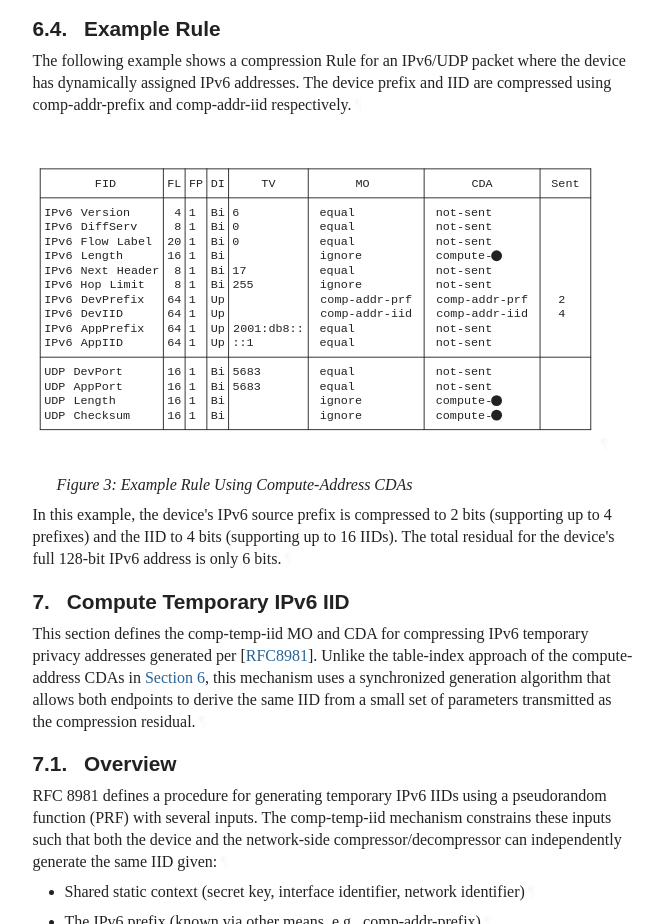
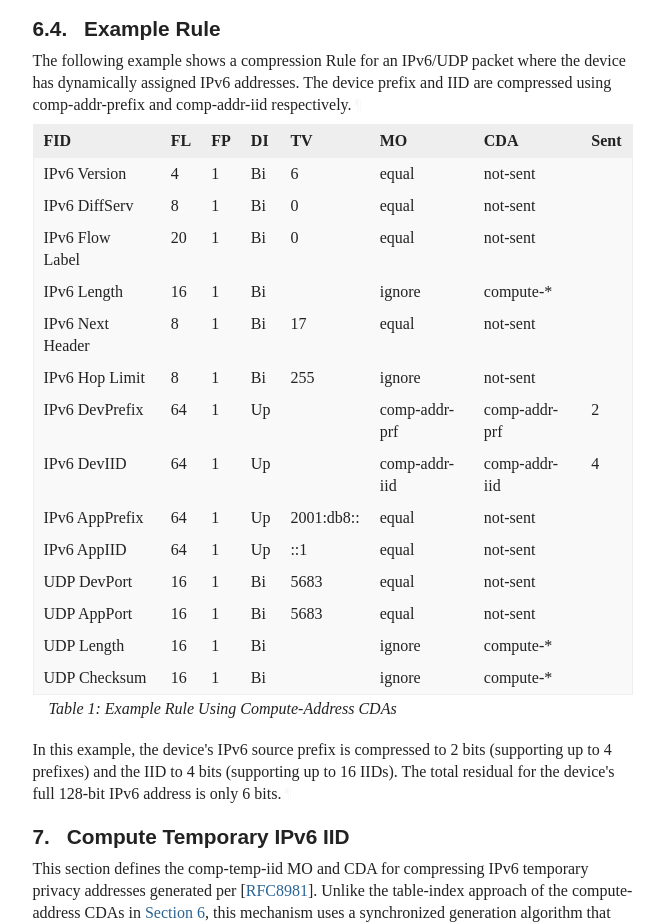
Before and after one commit to gloinul/schc-compute-address, a plain HTML site: page draft-westerlund-schc-compute-address.html in a window 1280 px wide. Shown: the part 7504-8428 px from the top of the page, without its empty margins (92-756 px from the left). Drawn offline with Linux system fonts and the light colour scheme; a web font is replaced by a local one.

Commit message:
Script updating gh-pages from d8fa11c. [ci skip]

```diff
--- a/draft-westerlund-schc-compute-address.html
+++ b/draft-westerlund-schc-compute-address.html
@@ -2023,154 +2023,166 @@ where the device has dynamically assigned IPv6 addresses. The device
 prefix and IID are compressed using comp-addr-prefix and comp-addr-iid
 respectively.<a href="#section-6.4-1" class="pilcrow">¶</a></p>
 <span id="name-example-rule-using-compute-"></span><div id="fig-rule-example">
-<figure id="figure-3">
-          <div id="section-6.4-2.1">
-            <div class="alignLeft art-svg artwork" id="section-6.4-2.1.1">
-<svg xmlns="http://www.w3.org/2000/svg" version="1.1" height="336" width="624" viewBox="0 0 624 336" class="diagram" text-anchor="middle" font-family="monospace" font-size="13px" stroke-linecap="round">
-                <path d="M 8,32 L 8,320" fill="none" stroke="black"></path>
-                <path d="M 144,32 L 144,320" fill="none" stroke="black"></path>
-                <path d="M 168,32 L 168,320" fill="none" stroke="black"></path>
-                <path d="M 192,32 L 192,320" fill="none" stroke="black"></path>
-                <path d="M 216,32 L 216,320" fill="none" stroke="black"></path>
-                <path d="M 304,32 L 304,320" fill="none" stroke="black"></path>
-                <path d="M 432,32 L 432,320" fill="none" stroke="black"></path>
-                <path d="M 560,32 L 560,320" fill="none" stroke="black"></path>
-                <path d="M 616,32 L 616,320" fill="none" stroke="black"></path>
-                <path d="M 8,32 L 616,32" fill="none" stroke="black"></path>
-                <path d="M 8,64 L 616,64" fill="none" stroke="black"></path>
-                <path d="M 8,240 L 616,240" fill="none" stroke="black"></path>
-                <path d="M 8,320 L 616,320" fill="none" stroke="black"></path>
-                <circle cx="512" cy="128" r="6" class="closeddot" fill="black"></circle>
-                <circle cx="512" cy="288" r="6" class="closeddot" fill="black"></circle>
-                <circle cx="512" cy="304" r="6" class="closeddot" fill="black"></circle>
-                <g class="text">
-                  <text x="80" y="52">FID</text>
-                  <text x="156" y="52">FL</text>
-                  <text x="180" y="52">FP</text>
-                  <text x="204" y="52">DI</text>
-                  <text x="260" y="52">TV</text>
-                  <text x="364" y="52">MO</text>
-                  <text x="496" y="52">CDA</text>
-                  <text x="588" y="52">Sent</text>
-                  <text x="28" y="84">IPv6</text>
-                  <text x="80" y="84">Version</text>
-                  <text x="160" y="84">4</text>
-                  <text x="176" y="84">1</text>
-                  <text x="204" y="84">Bi</text>
-                  <text x="224" y="84">6</text>
-                  <text x="336" y="84">equal</text>
-                  <text x="476" y="84">not-sent</text>
-                  <text x="28" y="100">IPv6</text>
-                  <text x="84" y="100">DiffServ</text>
-                  <text x="160" y="100">8</text>
-                  <text x="176" y="100">1</text>
-                  <text x="204" y="100">Bi</text>
-                  <text x="224" y="100">0</text>
-                  <text x="336" y="100">equal</text>
-                  <text x="476" y="100">not-sent</text>
-                  <text x="28" y="116">IPv6</text>
-                  <text x="68" y="116">Flow</text>
-                  <text x="112" y="116">Label</text>
-                  <text x="156" y="116">20</text>
-                  <text x="176" y="116">1</text>
-                  <text x="204" y="116">Bi</text>
-                  <text x="224" y="116">0</text>
-                  <text x="336" y="116">equal</text>
-                  <text x="476" y="116">not-sent</text>
-                  <text x="28" y="132">IPv6</text>
-                  <text x="76" y="132">Length</text>
-                  <text x="156" y="132">16</text>
-                  <text x="176" y="132">1</text>
-                  <text x="204" y="132">Bi</text>
-                  <text x="340" y="132">ignore</text>
-                  <text x="476" y="132">compute-</text>
-                  <text x="28" y="148">IPv6</text>
-                  <text x="68" y="148">Next</text>
-                  <text x="116" y="148">Header</text>
-                  <text x="160" y="148">8</text>
-                  <text x="176" y="148">1</text>
-                  <text x="204" y="148">Bi</text>
-                  <text x="228" y="148">17</text>
-                  <text x="336" y="148">equal</text>
-                  <text x="476" y="148">not-sent</text>
-                  <text x="28" y="164">IPv6</text>
-                  <text x="64" y="164">Hop</text>
-                  <text x="104" y="164">Limit</text>
-                  <text x="160" y="164">8</text>
-                  <text x="176" y="164">1</text>
-                  <text x="204" y="164">Bi</text>
-                  <text x="232" y="164">255</text>
-                  <text x="340" y="164">ignore</text>
-                  <text x="476" y="164">not-sent</text>
-                  <text x="28" y="180">IPv6</text>
-                  <text x="88" y="180">DevPrefix</text>
-                  <text x="156" y="180">64</text>
-                  <text x="176" y="180">1</text>
-                  <text x="204" y="180">Up</text>
-                  <text x="368" y="180">comp-addr-prf</text>
-                  <text x="496" y="180">comp-addr-prf</text>
-                  <text x="584" y="180">2</text>
-                  <text x="28" y="196">IPv6</text>
-                  <text x="76" y="196">DevIID</text>
-                  <text x="156" y="196">64</text>
-                  <text x="176" y="196">1</text>
-                  <text x="204" y="196">Up</text>
-                  <text x="368" y="196">comp-addr-iid</text>
-                  <text x="496" y="196">comp-addr-iid</text>
-                  <text x="584" y="196">4</text>
-                  <text x="28" y="212">IPv6</text>
-                  <text x="88" y="212">AppPrefix</text>
-                  <text x="156" y="212">64</text>
-                  <text x="176" y="212">1</text>
-                  <text x="204" y="212">Up</text>
-                  <text x="260" y="212">2001:db8::</text>
-                  <text x="336" y="212">equal</text>
-                  <text x="476" y="212">not-sent</text>
-                  <text x="28" y="228">IPv6</text>
-                  <text x="76" y="228">AppIID</text>
-                  <text x="156" y="228">64</text>
-                  <text x="176" y="228">1</text>
-                  <text x="204" y="228">Up</text>
-                  <text x="232" y="228">::1</text>
-                  <text x="336" y="228">equal</text>
-                  <text x="476" y="228">not-sent</text>
-                  <text x="24" y="260">UDP</text>
-                  <text x="72" y="260">DevPort</text>
-                  <text x="156" y="260">16</text>
-                  <text x="176" y="260">1</text>
-                  <text x="204" y="260">Bi</text>
-                  <text x="236" y="260">5683</text>
-                  <text x="336" y="260">equal</text>
-                  <text x="476" y="260">not-sent</text>
-                  <text x="24" y="276">UDP</text>
-                  <text x="72" y="276">AppPort</text>
-                  <text x="156" y="276">16</text>
-                  <text x="176" y="276">1</text>
-                  <text x="204" y="276">Bi</text>
-                  <text x="236" y="276">5683</text>
-                  <text x="336" y="276">equal</text>
-                  <text x="476" y="276">not-sent</text>
-                  <text x="24" y="292">UDP</text>
-                  <text x="68" y="292">Length</text>
-                  <text x="156" y="292">16</text>
-                  <text x="176" y="292">1</text>
-                  <text x="204" y="292">Bi</text>
-                  <text x="340" y="292">ignore</text>
-                  <text x="476" y="292">compute-</text>
-                  <text x="24" y="308">UDP</text>
-                  <text x="76" y="308">Checksum</text>
-                  <text x="156" y="308">16</text>
-                  <text x="176" y="308">1</text>
-                  <text x="204" y="308">Bi</text>
-                  <text x="340" y="308">ignore</text>
-                  <text x="476" y="308">compute-</text>
-                </g>
-              </svg><a href="#section-6.4-2.1.1" class="pilcrow">¶</a>
-</div>
-</div>
-<figcaption><a href="#figure-3" class="selfRef">Figure 3</a>:
+<table class="center" id="table-1">
+          <caption>
+<a href="#table-1" class="selfRef">Table 1</a>:
 <a href="#name-example-rule-using-compute-" class="selfRef">Example Rule Using Compute-Address CDAs</a>
-          </figcaption></figure>
+          </caption>
+<thead>
+            <tr>
+              <th class="text-left" rowspan="1" colspan="1">FID</th>
+              <th class="text-left" rowspan="1" colspan="1">FL</th>
+              <th class="text-left" rowspan="1" colspan="1">FP</th>
+              <th class="text-left" rowspan="1" colspan="1">DI</th>
+              <th class="text-left" rowspan="1" colspan="1">TV</th>
+              <th class="text-left" rowspan="1" colspan="1">MO</th>
+              <th class="text-left" rowspan="1" colspan="1">CDA</th>
+              <th class="text-left" rowspan="1" colspan="1">Sent</th>
+            </tr>
+          </thead>
+          <tbody>
+            <tr>
+              <td class="text-left" rowspan="1" colspan="1">IPv6 Version</td>
+              <td class="text-left" rowspan="1" colspan="1">4</td>
+              <td class="text-left" rowspan="1" colspan="1">1</td>
+              <td class="text-left" rowspan="1" colspan="1">Bi</td>
+              <td class="text-left" rowspan="1" colspan="1">6</td>
+              <td class="text-left" rowspan="1" colspan="1">equal</td>
+              <td class="text-left" rowspan="1" colspan="1">not-sent</td>
+              <td class="text-left" rowspan="1" colspan="1"> </td>
+            </tr>
+            <tr>
+              <td class="text-left" rowspan="1" colspan="1">IPv6 DiffServ</td>
+              <td class="text-left" rowspan="1" colspan="1">8</td>
+              <td class="text-left" rowspan="1" colspan="1">1</td>
+              <td class="text-left" rowspan="1" colspan="1">Bi</td>
+              <td class="text-left" rowspan="1" colspan="1">0</td>
+              <td class="text-left" rowspan="1" colspan="1">equal</td>
+              <td class="text-left" rowspan="1" colspan="1">not-sent</td>
+              <td class="text-left" rowspan="1" colspan="1"> </td>
+            </tr>
+            <tr>
+              <td class="text-left" rowspan="1" colspan="1">IPv6 Flow Label</td>
+              <td class="text-left" rowspan="1" colspan="1">20</td>
+              <td class="text-left" rowspan="1" colspan="1">1</td>
+              <td class="text-left" rowspan="1" colspan="1">Bi</td>
+              <td class="text-left" rowspan="1" colspan="1">0</td>
+              <td class="text-left" rowspan="1" colspan="1">equal</td>
+              <td class="text-left" rowspan="1" colspan="1">not-sent</td>
+              <td class="text-left" rowspan="1" colspan="1"> </td>
+            </tr>
+            <tr>
+              <td class="text-left" rowspan="1" colspan="1">IPv6 Length</td>
+              <td class="text-left" rowspan="1" colspan="1">16</td>
+              <td class="text-left" rowspan="1" colspan="1">1</td>
+              <td class="text-left" rowspan="1" colspan="1">Bi</td>
+              <td class="text-left" rowspan="1" colspan="1"> </td>
+              <td class="text-left" rowspan="1" colspan="1">ignore</td>
+              <td class="text-left" rowspan="1" colspan="1">compute-*</td>
+              <td class="text-left" rowspan="1" colspan="1"> </td>
+            </tr>
+            <tr>
+              <td class="text-left" rowspan="1" colspan="1">IPv6 Next Header</td>
+              <td class="text-left" rowspan="1" colspan="1">8</td>
+              <td class="text-left" rowspan="1" colspan="1">1</td>
+              <td class="text-left" rowspan="1" colspan="1">Bi</td>
+              <td class="text-left" rowspan="1" colspan="1">17</td>
+              <td class="text-left" rowspan="1" colspan="1">equal</td>
+              <td class="text-left" rowspan="1" colspan="1">not-sent</td>
+              <td class="text-left" rowspan="1" colspan="1"> </td>
+            </tr>
+            <tr>
+              <td class="text-left" rowspan="1" colspan="1">IPv6 Hop Limit</td>
+              <td class="text-left" rowspan="1" colspan="1">8</td>
+              <td class="text-left" rowspan="1" colspan="1">1</td>
+              <td class="text-left" rowspan="1" colspan="1">Bi</td>
+              <td class="text-left" rowspan="1" colspan="1">255</td>
+              <td class="text-left" rowspan="1" colspan="1">ignore</td>
+              <td class="text-left" rowspan="1" colspan="1">not-sent</td>
+              <td class="text-left" rowspan="1" colspan="1"> </td>
+            </tr>
+            <tr>
+              <td class="text-left" rowspan="1" colspan="1">IPv6 DevPrefix</td>
+              <td class="text-left" rowspan="1" colspan="1">64</td>
+              <td class="text-left" rowspan="1" colspan="1">1</td>
+              <td class="text-left" rowspan="1" colspan="1">Up</td>
+              <td class="text-left" rowspan="1" colspan="1"> </td>
+              <td class="text-left" rowspan="1" colspan="1">comp-addr-prf</td>
+              <td class="text-left" rowspan="1" colspan="1">comp-addr-prf</td>
+              <td class="text-left" rowspan="1" colspan="1">2</td>
+            </tr>
+            <tr>
+              <td class="text-left" rowspan="1" colspan="1">IPv6 DevIID</td>
+              <td class="text-left" rowspan="1" colspan="1">64</td>
+              <td class="text-left" rowspan="1" colspan="1">1</td>
+              <td class="text-left" rowspan="1" colspan="1">Up</td>
+              <td class="text-left" rowspan="1" colspan="1"> </td>
+              <td class="text-left" rowspan="1" colspan="1">comp-addr-iid</td>
+              <td class="text-left" rowspan="1" colspan="1">comp-addr-iid</td>
+              <td class="text-left" rowspan="1" colspan="1">4</td>
+            </tr>
+            <tr>
+              <td class="text-left" rowspan="1" colspan="1">IPv6 AppPrefix</td>
+              <td class="text-left" rowspan="1" colspan="1">64</td>
+              <td class="text-left" rowspan="1" colspan="1">1</td>
+              <td class="text-left" rowspan="1" colspan="1">Up</td>
+              <td class="text-left" rowspan="1" colspan="1">2001:db8::</td>
+              <td class="text-left" rowspan="1" colspan="1">equal</td>
+              <td class="text-left" rowspan="1" colspan="1">not-sent</td>
+              <td class="text-left" rowspan="1" colspan="1"> </td>
+            </tr>
+            <tr>
+              <td class="text-left" rowspan="1" colspan="1">IPv6 AppIID</td>
+              <td class="text-left" rowspan="1" colspan="1">64</td>
+              <td class="text-left" rowspan="1" colspan="1">1</td>
+              <td class="text-left" rowspan="1" colspan="1">Up</td>
+              <td class="text-left" rowspan="1" colspan="1">::1</td>
+              <td class="text-left" rowspan="1" colspan="1">equal</td>
+              <td class="text-left" rowspan="1" colspan="1">not-sent</td>
+              <td class="text-left" rowspan="1" colspan="1"> </td>
+            </tr>
+            <tr>
+              <td class="text-left" rowspan="1" colspan="1">UDP DevPort</td>
+              <td class="text-left" rowspan="1" colspan="1">16</td>
+              <td class="text-left" rowspan="1" colspan="1">1</td>
+              <td class="text-left" rowspan="1" colspan="1">Bi</td>
+              <td class="text-left" rowspan="1" colspan="1">5683</td>
+              <td class="text-left" rowspan="1" colspan="1">equal</td>
+              <td class="text-left" rowspan="1" colspan="1">not-sent</td>
+              <td class="text-left" rowspan="1" colspan="1"> </td>
+            </tr>
+            <tr>
+              <td class="text-left" rowspan="1" colspan="1">UDP AppPort</td>
+              <td class="text-left" rowspan="1" colspan="1">16</td>
+              <td class="text-left" rowspan="1" colspan="1">1</td>
+              <td class="text-left" rowspan="1" colspan="1">Bi</td>
+              <td class="text-left" rowspan="1" colspan="1">5683</td>
+              <td class="text-left" rowspan="1" colspan="1">equal</td>
+              <td class="text-left" rowspan="1" colspan="1">not-sent</td>
+              <td class="text-left" rowspan="1" colspan="1"> </td>
+            </tr>
+            <tr>
+              <td class="text-left" rowspan="1" colspan="1">UDP Length</td>
+              <td class="text-left" rowspan="1" colspan="1">16</td>
+              <td class="text-left" rowspan="1" colspan="1">1</td>
+              <td class="text-left" rowspan="1" colspan="1">Bi</td>
+              <td class="text-left" rowspan="1" colspan="1"> </td>
+              <td class="text-left" rowspan="1" colspan="1">ignore</td>
+              <td class="text-left" rowspan="1" colspan="1">compute-*</td>
+              <td class="text-left" rowspan="1" colspan="1"> </td>
+            </tr>
+            <tr>
+              <td class="text-left" rowspan="1" colspan="1">UDP Checksum</td>
+              <td class="text-left" rowspan="1" colspan="1">16</td>
+              <td class="text-left" rowspan="1" colspan="1">1</td>
+              <td class="text-left" rowspan="1" colspan="1">Bi</td>
+              <td class="text-left" rowspan="1" colspan="1"> </td>
+              <td class="text-left" rowspan="1" colspan="1">ignore</td>
+              <td class="text-left" rowspan="1" colspan="1">compute-*</td>
+              <td class="text-left" rowspan="1" colspan="1"> </td>
+            </tr>
+          </tbody>
+        </table>
 </div>
 <p id="section-6.4-3">In this example, the device's IPv6 source prefix is compressed to 2
 bits (supporting up to 4 prefixes) and the IID to 4 bits (supporting
```
Also changed, not shown: draft-westerlund-schc-compute-address.txt (+46 -20 lines), index.html (+1 -1 lines).
